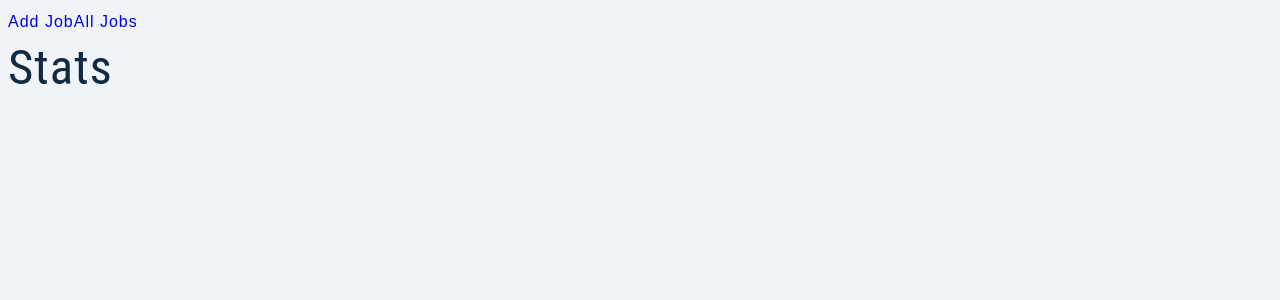
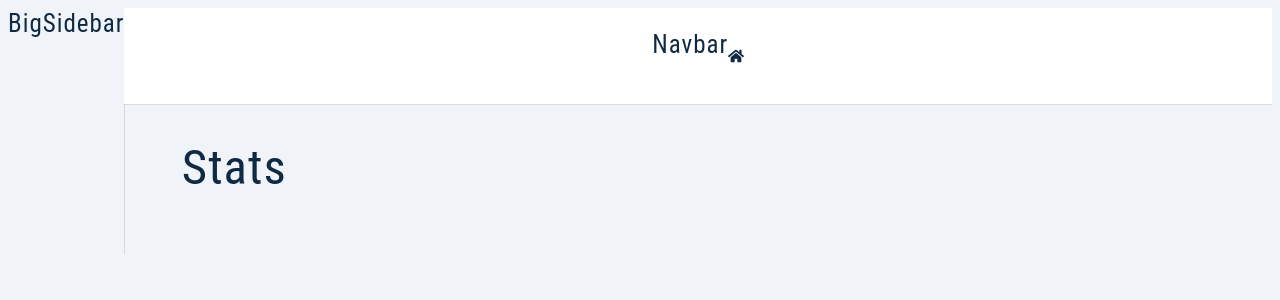
Before and after one commit to farrukh1212cs/Jobify-MERN, a React (Create React App) app in the folder client/: page / in a window 1280 px wide. Shown: the top 300 px of the page. Built offline with nearby package versions, Linux system fonts and the light colour scheme; sample sign-in values are in the browser's storage.

Commit message:
21 - Shared Layout
001 Setup
002 Structure
003 React Icons

```diff
--- a/client/package.json
+++ b/client/package.json
@@ -11,6 +11,7 @@
     "normalize.css": "^8.0.1",
     "react": "^18.2.0",
     "react-dom": "^18.2.0",
+    "react-icons": "^4.8.0",
     "react-router-dom": "^6.11.1",
     "react-scripts": "5.0.1",
     "styled-components": "^6.0.0-rc.1",
--- /dev/null
+++ b/client/src/components/BigSidebar.js
@@ -0,0 +1,12 @@
+import Wrapper from '../assets/wrappers/BigSidebar'
+
+const BigSidebar = () => {
+  return (
+    <Wrapper>
+      <h4>BigSidebar</h4>
+
+    </Wrapper>
+  )
+}
+
+export default BigSidebar
--- /dev/null
+++ b/client/src/components/Navbar.js
@@ -0,0 +1,12 @@
+import Wrapper from '../assets/wrappers/Navbar'
+import {FaHome} from 'react-icons/fa'
+const Navbar = () => {
+  return (
+    <Wrapper>
+      <h4>navbar</h4>
+      <FaHome/>
+    </Wrapper>
+  )
+}
+
+export default Navbar
--- /dev/null
+++ b/client/src/components/SmallSidebar.js
@@ -0,0 +1,12 @@
+import Wrapper from '../assets/wrappers/SmallSidebar'
+
+const SmallSidebar = () => {
+  return (
+    <Wrapper>
+      <h4>SmallSidebar</h4>
+
+    </Wrapper>
+  )
+}
+
+export default SmallSidebar
--- a/client/src/components/index.js
+++ b/client/src/components/index.js
@@ -1,5 +1,7 @@
 import Alert from './Alert'
 import FormRow from './FormRow'
 import Logo from './Logo'
-
-export {Logo,FormRow,Alert}
+import Navbar from './Navbar'
+import BigSidebar from './BigSidebar'
+import SmallSidebar from './SmallSidebar'
+export {Logo,FormRow,Alert,Navbar,BigSidebar,SmallSidebar}
--- a/client/src/pages/dashboard/SharedLayout.js
+++ b/client/src/pages/dashboard/SharedLayout.js
@@ -1,15 +1,19 @@
 import { Outlet,Link } from "react-router-dom"
 import Wrapper from "../../assets/wrappers/SharedLayout"
-
+import { Navbar, SmallSidebar, BigSidebar } from '../../components';
 
 const SharedLayout = ()=>{
     return <Wrapper>
-        <nav>
-        <Link to="add-job">Add Job</Link>
-        <Link to="all-job">All Jobs</Link>
-
-        </nav>
-        <Outlet/>
+        <main className="dashboard">
+            <SmallSidebar/>
+            <BigSidebar/>
+            <div>
+            <Navbar></Navbar>
+            <div className='dashboard-page'>
+              <Outlet />
+            </div>
+            </div>
+        </main>
     </Wrapper>
 }
 
```
Also changed, not shown: 1 other file (tests, documents, lock files or other folders).
